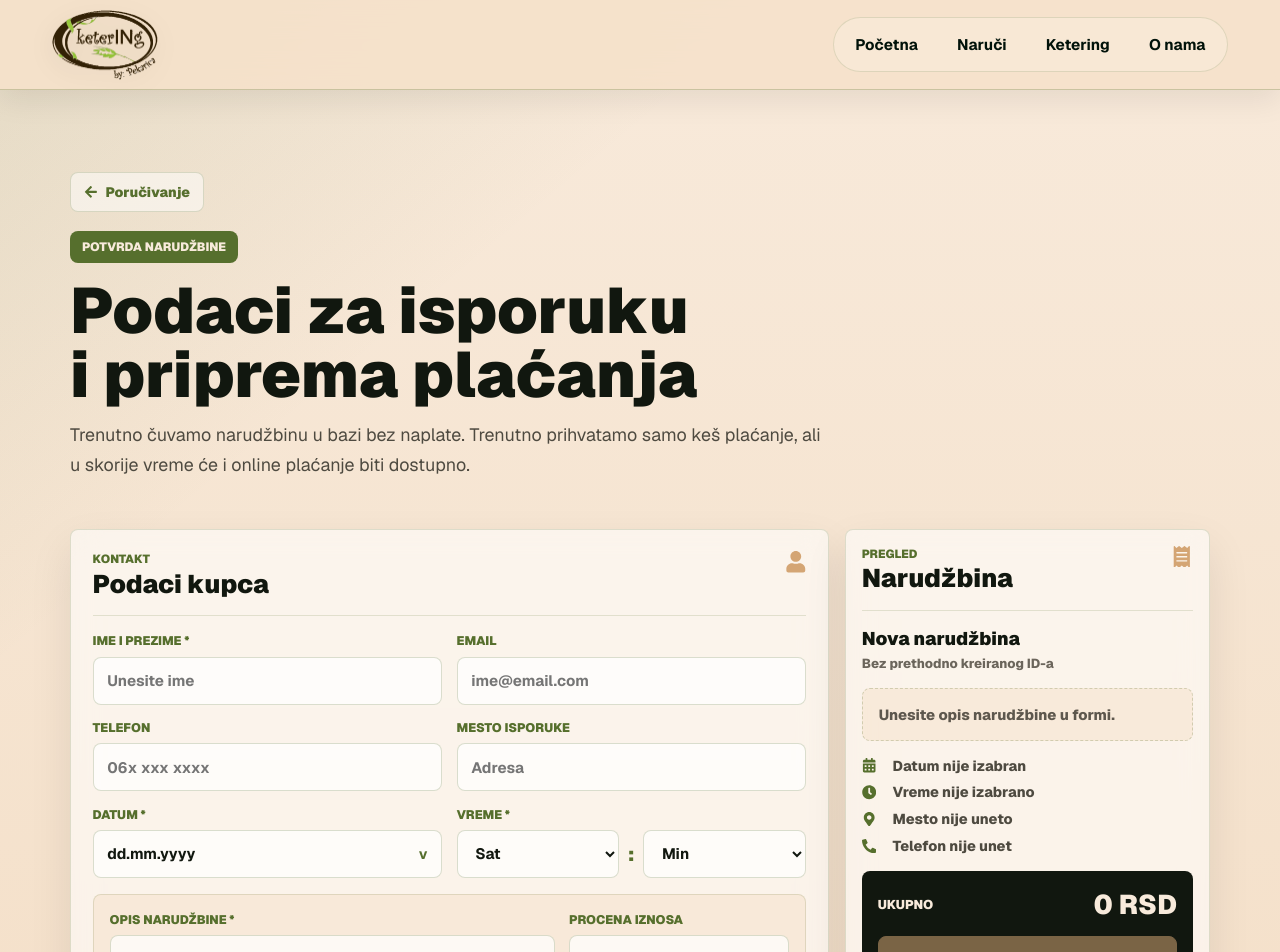
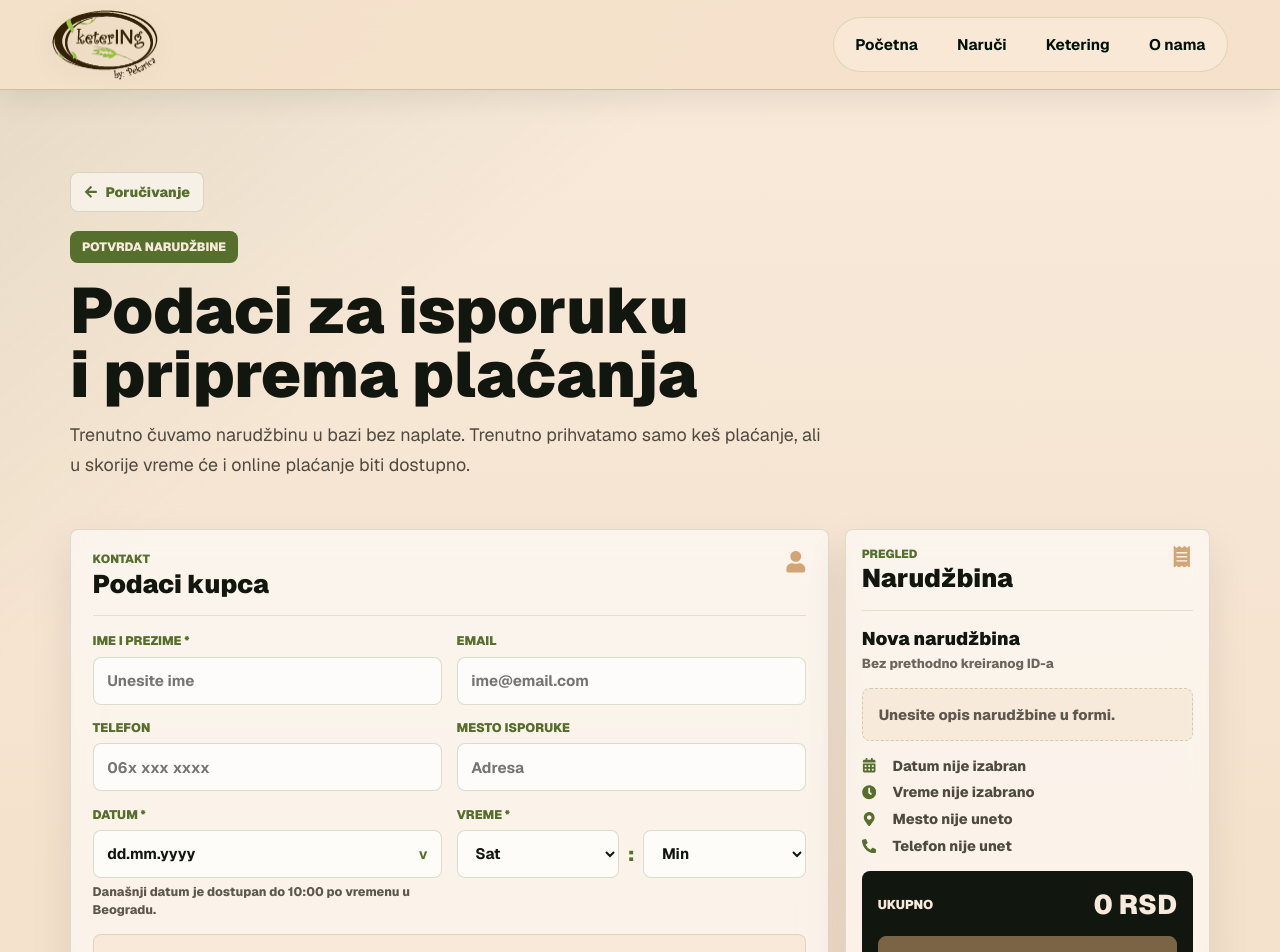
Before and after one commit to nemanja2424/ketering2, a Next.js app: page /placanje in a window 1280 px wide. Shown: the top 952 px of the page. Built offline with nearby package versions, Linux system fonts and the light colour scheme.

Commit message:
datim ogranicenje i + - logika ponovo

```diff
--- a/src/app/placanje/page.jsx
+++ b/src/app/placanje/page.jsx
@@ -16,6 +16,8 @@ import {
 import styles from './page.module.css';
 
 const AVAILABLE_HOURS = Array.from({ length: 8 }, (_, index) => (index + 12).toString().padStart(2, '0'));
+const BELGRADE_TIME_ZONE = 'Europe/Belgrade';
+const SAME_DAY_ORDER_CUTOFF_HOUR = 10;
 
 const INITIAL_FORM = {
   ime: '',
@@ -40,6 +42,62 @@ function formatDate(value) {
 
   const [year, month, day] = value.split('-');
   return `${day}.${month}.${year}.`;
+}
+
+function addDaysToDateInputValue(value, days) {
+  const [year, month, day] = value.split('-').map(Number);
+  const nextDate = new Date(Date.UTC(year, month - 1, day + days));
+
+  return [
+    nextDate.getUTCFullYear(),
+    String(nextDate.getUTCMonth() + 1).padStart(2, '0'),
+    String(nextDate.getUTCDate()).padStart(2, '0'),
+  ].join('-');
+}
+
+function getBelgradeDateTimeParts(date = new Date()) {
+  const parts = new Intl.DateTimeFormat('en-CA', {
+    timeZone: BELGRADE_TIME_ZONE,
+    year: 'numeric',
+    month: '2-digit',
+    day: '2-digit',
+    hour: '2-digit',
+    minute: '2-digit',
+    hourCycle: 'h23',
+  }).formatToParts(date);
+
+  return Object.fromEntries(parts.map((part) => [part.type, part.value]));
+}
+
+function getBelgradeDateInputValue(date = new Date()) {
+  const parts = getBelgradeDateTimeParts(date);
+
+  return `${parts.year}-${parts.month}-${parts.day}`;
+}
+
+function getMinimumDeliveryDate(date = new Date()) {
+  const parts = getBelgradeDateTimeParts(date);
+  const today = `${parts.year}-${parts.month}-${parts.day}`;
+
+  if (Number(parts.hour) >= SAME_DAY_ORDER_CUTOFF_HOUR) {
+    return addDaysToDateInputValue(today, 1);
+  }
+
+  return today;
+}
+
+function getDeliveryDateMessage(minimumDate) {
+  const todayInBelgrade = getBelgradeDateInputValue();
+
+  if (minimumDate === todayInBelgrade) {
+    return 'Današnji datum je dostupan do 10:00 po vremenu u Beogradu.';
+  }
+
+  return `Posle 10:00 po vremenu u Beogradu najraniji datum isporuke je ${formatDate(minimumDate)}`;
+}
+
+function isSelectableDeliveryDate(value, minimumDate) {
+  return !value || value >= minimumDate;
 }
 
 function getOrderTitle(order) {
@@ -216,6 +274,7 @@ function PaymentDraft() {
   const [status, setStatus] = useState({ type: '', message: '' });
   const [createdOrder, setCreatedOrder] = useState(null);
   const [isMobile, setIsMobile] = useState(false);
+  const [minimumDeliveryDate, setMinimumDeliveryDate] = useState(() => getMinimumDeliveryDate());
 
   useEffect(() => {
     if (!hasDraft) {
@@ -270,20 +329,48 @@ function PaymentDraft() {
     };
   }, []);
 
+  useEffect(() => {
+    const updateMinimumDeliveryDate = () => {
+      setMinimumDeliveryDate(getMinimumDeliveryDate());
+    };
+
+    updateMinimumDeliveryDate();
+    const intervalId = window.setInterval(updateMinimumDeliveryDate, 60 * 1000);
+
+    return () => {
+      window.clearInterval(intervalId);
+    };
+  }, []);
+
   const orderItems = useMemo(() => getOrderItems(order), [order]);
   const baseTotalRsd = order ? Number(order.totalRsd || 0) : Number(manualTotal || 0);
   const totalRsd = baseTotalRsd;
+  const dateMustBeSelectable = order?.type !== 'subscription';
+  const selectedDateIsValid =
+    !dateMustBeSelectable || isSelectableDeliveryDate(form.datum, minimumDeliveryDate);
+  const deliveryDateMessage = getDeliveryDateMessage(minimumDeliveryDate);
   const canSubmit = Boolean(
     !submitting &&
       !orderLoading &&
       form.ime &&
       form.datum &&
+      selectedDateIsValid &&
       form.vreme &&
       (order || manualDescription.trim())
   );
 
   const handleChange = (event) => {
     const { name, value } = event.target;
+
+    if (name === 'datum' && value && !isSelectableDeliveryDate(value, minimumDeliveryDate)) {
+      setStatus({
+        type: 'error',
+        message: deliveryDateMessage,
+      });
+      setForm((current) => ({ ...current, datum: '' }));
+      return;
+    }
+
     setForm((current) => ({ ...current, [name]: value }));
   };
 
@@ -332,6 +419,14 @@ function PaymentDraft() {
   const handleSubmit = async (event) => {
     event.preventDefault();
     setStatus({ type: '', message: '' });
+
+    if (dateMustBeSelectable && !isSelectableDeliveryDate(form.datum, minimumDeliveryDate)) {
+      setStatus({
+        type: 'error',
+        message: deliveryDateMessage,
+      });
+      return;
+    }
 
     if (!canSubmit) {
       setStatus({ type: 'error', message: 'Popunite obavezna polja pre potvrde.' });
@@ -504,10 +599,13 @@ function PaymentDraft() {
                     className={styles.hiddenDateInput}
                     name="datum"
                     type="date"
+                    min={minimumDeliveryDate}
                     value={form.datum}
                     onChange={handleChange}
                     tabIndex={-1}
+                    required
                   />
+                  <p className={styles.dateHelper}>{deliveryDateMessage}</p>
                 </div>
               )}
             </label>
--- a/src/app/placanje/page.module.css
+++ b/src/app/placanje/page.module.css
@@ -229,6 +229,15 @@
 
 .datePickerWrap {
   position: relative;
+}
+
+.dateHelper {
+  margin: 0.35rem 0 0;
+  color: #5d574d;
+  font-size: 0.78rem;
+  font-weight: 750;
+  line-height: 1.4;
+  text-transform: none;
 }
 
 .hiddenDateInput {
```
Also changed, not shown: src/app/poruci/page.jsx (+18 -4 lines).
